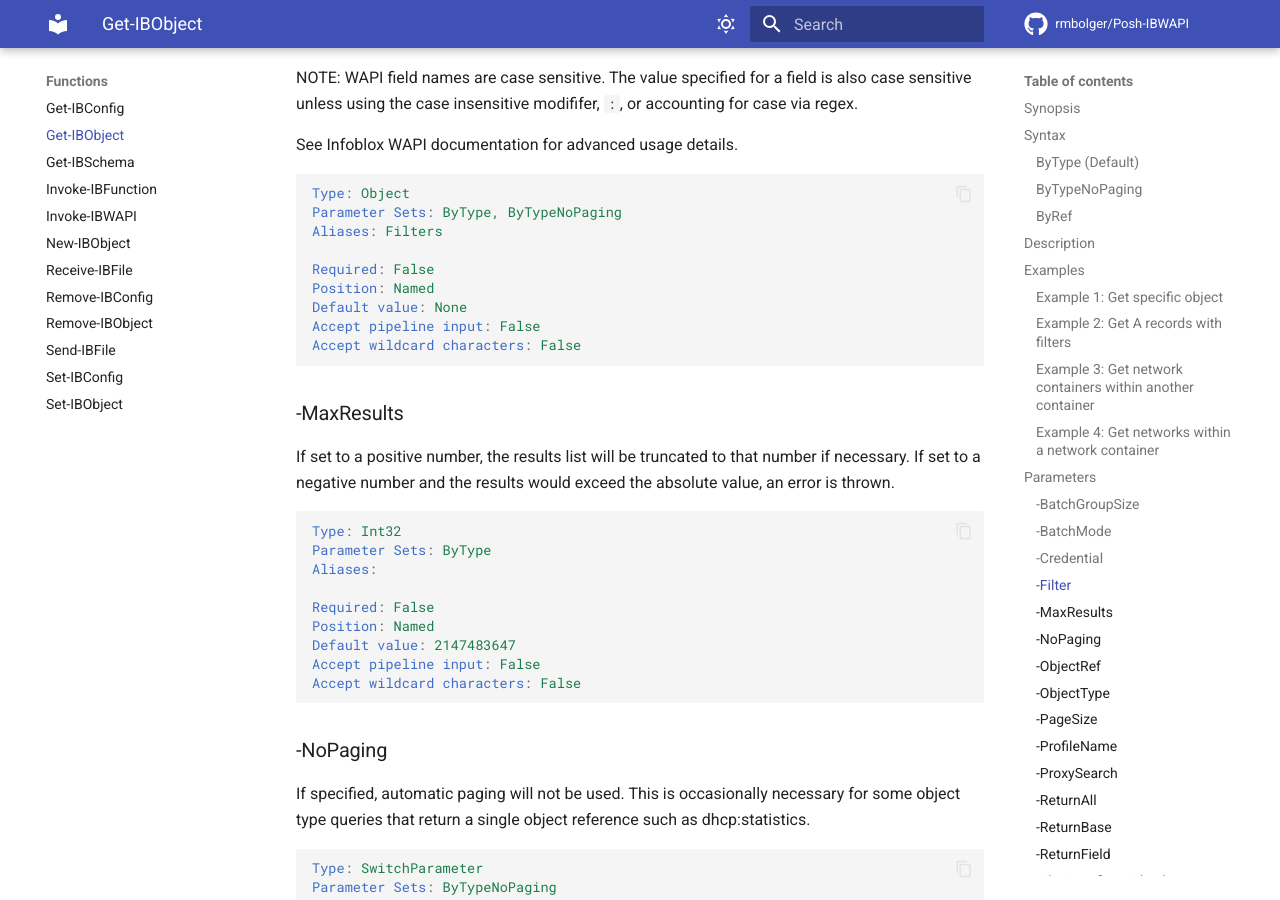
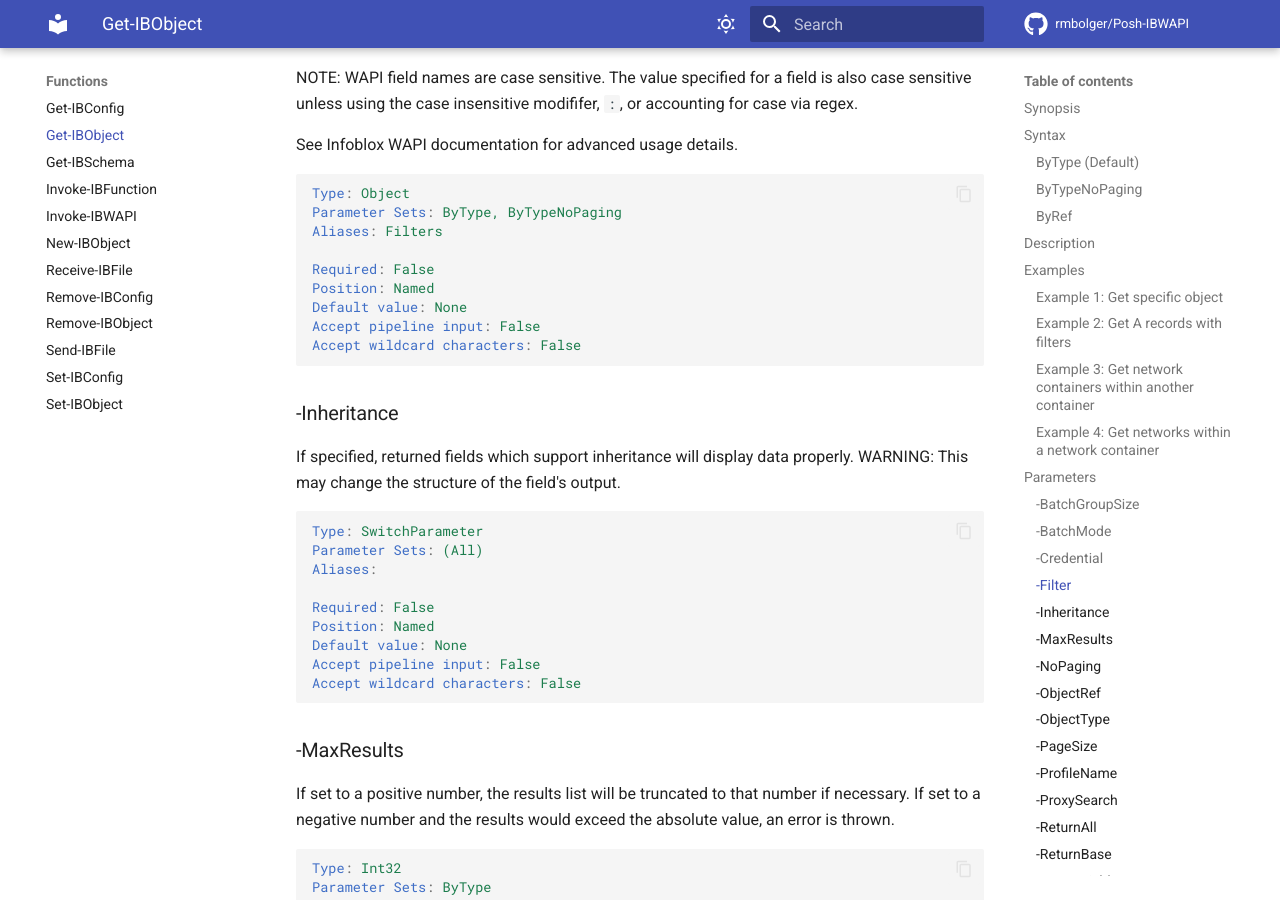
Before and after one commit to rmbolger/Posh-IBWAPI, an MkDocs documentation site: the page built from docs/Functions/Get-IBObject.md, in a window 1280 px wide and 900 px high, scrolled down 3021 px. Built offline with MkDocs 1.6.1 and Material for MkDocs 9.7.7, drawn with Linux system fonts in a browser that asks for light colours; comment, search, counter and statistics services are not loaded; the version menu is left out; some of the changed text lies outside the part shown.

Commit message:
Add -Inheritance switch to Get-IBObject to support requesting inherited values in results. (#67)

````diff
--- a/docs/Functions/Get-IBObject.md
+++ b/docs/Functions/Get-IBObject.md
@@ -16,7 +16,7 @@ Retrieve objects from the Infoblox database.
 ### ByType (Default)
 ```powershell
 Get-IBObject [-ObjectType] <String> [-Filter <Object>] [-MaxResults <Int32>] [-PageSize <Int32>]
- [-ReturnField <String[]>] [-ReturnBase] [-ReturnAll] [-ProxySearch] [-ProfileName <String>]
+ [-ReturnField <String[]>] [-ReturnBase] [-ReturnAll] [-ProxySearch] [-Inheritance] [-ProfileName <String>]
  [-WAPIHost <String>] [-WAPIVersion <String>] [-Credential <PSCredential>] [-SkipCertificateCheck]
  [<CommonParameters>]
 ```
@@ -24,15 +24,15 @@ Get-IBObject [-ObjectType] <String> [-Filter <Object>] [-MaxResults <Int32>] [-P
 ### ByTypeNoPaging
 ```powershell
 Get-IBObject [-ObjectType] <String> [-Filter <Object>] [-NoPaging] [-ReturnField <String[]>] [-ReturnBase]
- [-ReturnAll] [-ProxySearch] [-ProfileName <String>] [-WAPIHost <String>] [-WAPIVersion <String>]
- [-Credential <PSCredential>] [-SkipCertificateCheck] [<CommonParameters>]
+ [-ReturnAll] [-ProxySearch] [-Inheritance] [-ProfileName <String>] [-WAPIHost <String>]
+ [-WAPIVersion <String>] [-Credential <PSCredential>] [-SkipCertificateCheck] [<CommonParameters>]
 ```
 
 ### ByRef
 ```powershell
 Get-IBObject [-ObjectRef] <String> [-ReturnField <String[]>] [-ReturnBase] [-ReturnAll] [-BatchMode]
- [-BatchGroupSize <Int32>] [-ProxySearch] [-ProfileName <String>] [-WAPIHost <String>] [-WAPIVersion <String>]
- [-Credential <PSCredential>] [-SkipCertificateCheck] [<CommonParameters>]
+ [-BatchGroupSize <Int32>] [-ProxySearch] [-Inheritance] [-ProfileName <String>] [-WAPIHost <String>]
+ [-WAPIVersion <String>] [-Credential <PSCredential>] [-SkipCertificateCheck] [<CommonParameters>]
 ```
 
 ## Description
@@ -133,6 +133,21 @@ See Infoblox WAPI documentation for advanced usage details.
 Type: Object
 Parameter Sets: ByType, ByTypeNoPaging
 Aliases: Filters
+
+Required: False
+Position: Named
+Default value: None
+Accept pipeline input: False
+Accept wildcard characters: False
+```
+
+### -Inheritance
+If specified, returned fields which support inheritance will display data properly. WARNING: This may change the structure of the field's output.
+
+```yaml
+Type: SwitchParameter
+Parameter Sets: (All)
+Aliases:
 
 Required: False
 Position: Named
````
Also changed, not shown: 2 other files.
